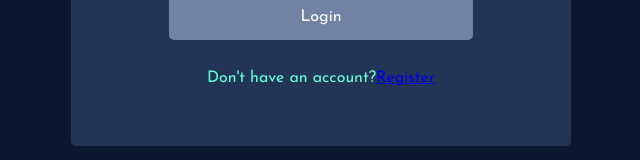
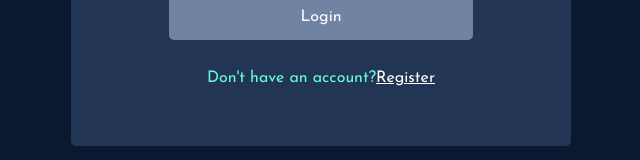
Before and after one commit to genFD/Ph-frontend, a React (Create React App) app: page /login in a window 1280 px wide. Shown: the part 483-643 px from the top of the page, without its empty margins (319-959 px from the left). Built offline with nearby package versions, Linux system fonts and the light colour scheme.

Commit message:
changed color register login

```diff
--- a/src/pages/loginPage/LoginPage.jsx
+++ b/src/pages/loginPage/LoginPage.jsx
@@ -35,7 +35,9 @@
           </div>
           <p className='text'>
             Don't have an account?
-            <Link to='/register'>Register</Link>
+            <Link to='/register' style={{ color: '#ffff' }}>
+              Register
+            </Link>
           </p>
         </form>
       </div>
--- a/src/pages/registerPage/RegisterPage.jsx
+++ b/src/pages/registerPage/RegisterPage.jsx
@@ -47,7 +47,9 @@
           </div>
           <p className='text'>
             Already a member?
-            <Link to='/login'>Login</Link>
+            <Link to='/login' style={{ color: '#ffff' }}>
+              Login
+            </Link>
           </p>
         </form>
       </div>
```
